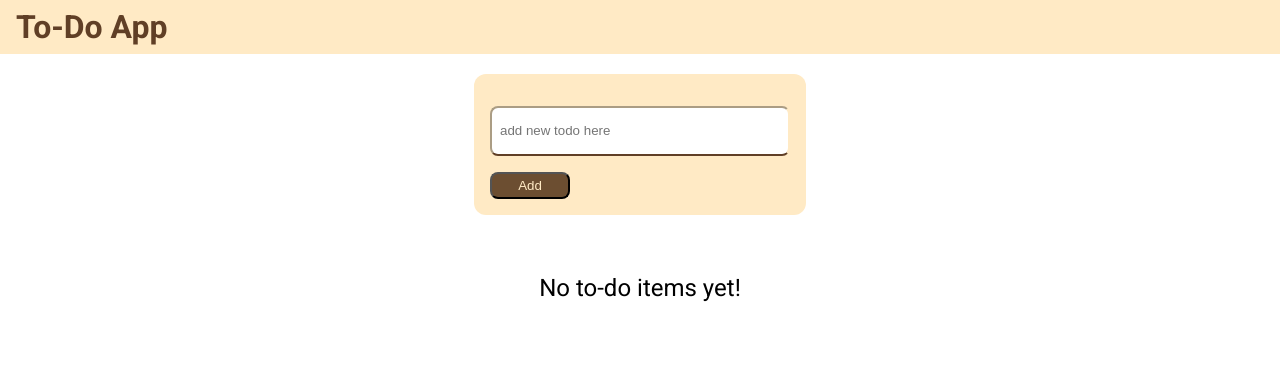
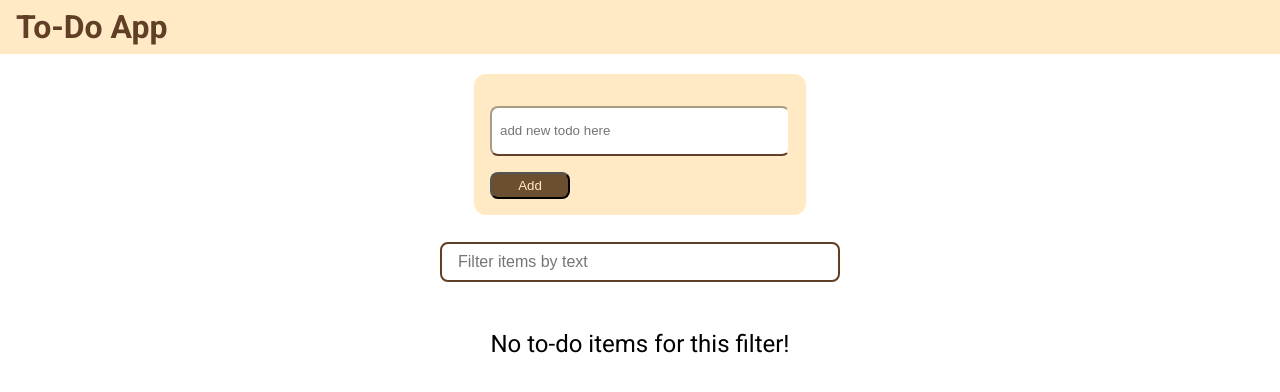
Before and after one commit to jayachandra116/ToDo-App, a React (Create React App) app: page / in a window 1280 px wide. Shown: the top 392 px of the page. Built offline with nearby package versions, Linux system fonts and the light colour scheme; a web font is replaced by a local one.

Commit message:
added search functionality to to-do items

```diff
--- a/src/App.css
+++ b/src/App.css
@@ -1,4 +1,6 @@
 .app {
   display: flex;
   flex-direction: column;
+  align-items: center;
+  justify-content: center;
 }
--- a/src/App.tsx
+++ b/src/App.tsx
@@ -2,6 +2,7 @@ import "./App.css";
 
 import Header from "./components/Header";
 import NewTodo from "./components/NewTodo/NewTodo";
+import SearchBox from "./components/SearchBox";
 import TodoList from "./components/TodoList/TodoList";
 
 function App() {
@@ -13,6 +14,7 @@ function App() {
           <NewTodo />
         </div>
         <div>
+          <SearchBox />
           <TodoList />
         </div>
       </div>
--- /dev/null
+++ b/src/components/SearchBox.module.css
@@ -0,0 +1,20 @@
+.search-box {
+  display: flex;
+  flex-direction: row;
+  align-items: center;
+  justify-content: center;
+  padding: 0.5rem 1rem;
+  border-radius: 8px;
+}
+
+.search-box input {
+  width: 400px;
+  height: 2.5rem;
+  border: none;
+  padding: 1rem;
+  font-size: medium;
+  border-color: var(--color4);
+  border: 2px solid var(--color4);
+  border-radius: 8px;
+  color: var(--color4);
+}
--- /dev/null
+++ b/src/components/SearchBox.tsx
@@ -0,0 +1,30 @@
+import React, { useRef } from "react";
+
+import classes from "./SearchBox.module.css";
+import { useAppDispatch, useAppSelector } from "../hooks";
+import { changeFilter } from "../store/todos-slice";
+
+const SearchBox = () => {
+  const inputRef = useRef<HTMLInputElement>(null);
+  let filterText = useAppSelector((state) => state.todos.filterText);
+  const dispatch = useAppDispatch();
+
+  const onInputChangeHandler = () => {
+    dispatch(changeFilter(inputRef.current!.value));
+  };
+
+  return (
+    <div className={classes["search-box"]}>
+      <input
+        type="search"
+        name="q"
+        placeholder="Filter items by text"
+        onChange={onInputChangeHandler}
+        ref={inputRef}
+        value={filterText}
+      />
+    </div>
+  );
+};
+
+export default SearchBox;
--- a/src/components/TodoList/TodoList.tsx
+++ b/src/components/TodoList/TodoList.tsx
@@ -10,20 +10,23 @@ import classes from "./TodoList.module.css";
 import { useAppSelector } from "../../hooks";
 
 const TodoList = (): React.JSX.Element => {
-  const toDos = useAppSelector(state => state.todos.toDos);
+  const toDos = useAppSelector((state) => state.todos.toDos);
+  const filterText = useAppSelector((state) => state.todos.filterText);
+
+  const filteredToDos = filterText
+    ? toDos.filter((item) => item.text.toLowerCase().includes(filterText))
+    : toDos;
 
   return (
     <div className={classes["todo-list"]}>
       <ul>
-        {toDos.length === 0 && (
+        {filteredToDos.length === 0 && (
           <p style={{ color: "black", fontSize: "1.5rem" }}>
-            No to-do items yet!
+            No to-do items for this filter!
           </p>
         )}
-        {toDos.length > 0 &&
-          toDos.map((toDo) => (
-            <TodoItem key={toDo.id} item={toDo}/>
-          ))}
+        {filteredToDos.length > 0 &&
+          filteredToDos.map((toDo) => <TodoItem key={toDo.id} item={toDo} />)}
       </ul>
     </div>
   );
--- a/src/store/todos-slice.ts
+++ b/src/store/todos-slice.ts
@@ -5,11 +5,13 @@ import { ToDo } from "../models/Todo";
 // type for the slice state
 interface ToDoState {
   toDos: ToDo[];
+  filterText: string;
 }
 
 // define the initial state
 const toDosSliceInitialState: ToDoState = {
   toDos: [],
+  filterText: "",
 };
 
 // slice
@@ -49,11 +51,20 @@ export const toDosSlice = createSlice({
       todo.complete = false;
       state.toDos[toDoIndex] = todo;
     },
+    changeFilter: (state, action: PayloadAction<string>) => {
+      state.filterText = action.payload;
+    },
   },
 });
 
 // actions
-export const { addToDo, removeToDo, markComplete, markInComplete } = toDosSlice.actions;
+export const {
+  addToDo,
+  removeToDo,
+  markComplete,
+  markInComplete,
+  changeFilter,
+} = toDosSlice.actions;
 
 // reducer
 export default toDosSlice.reducer;
```
